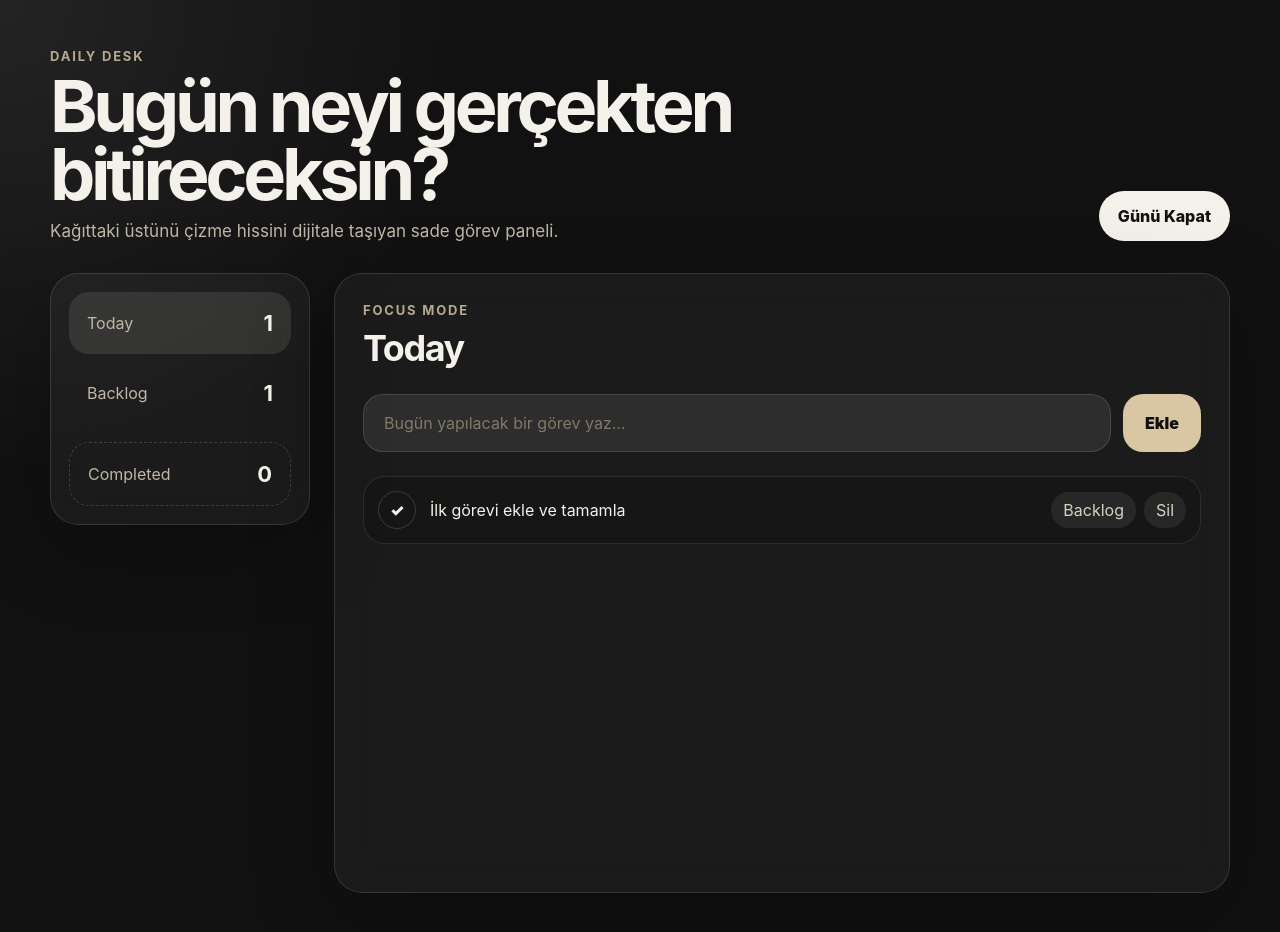
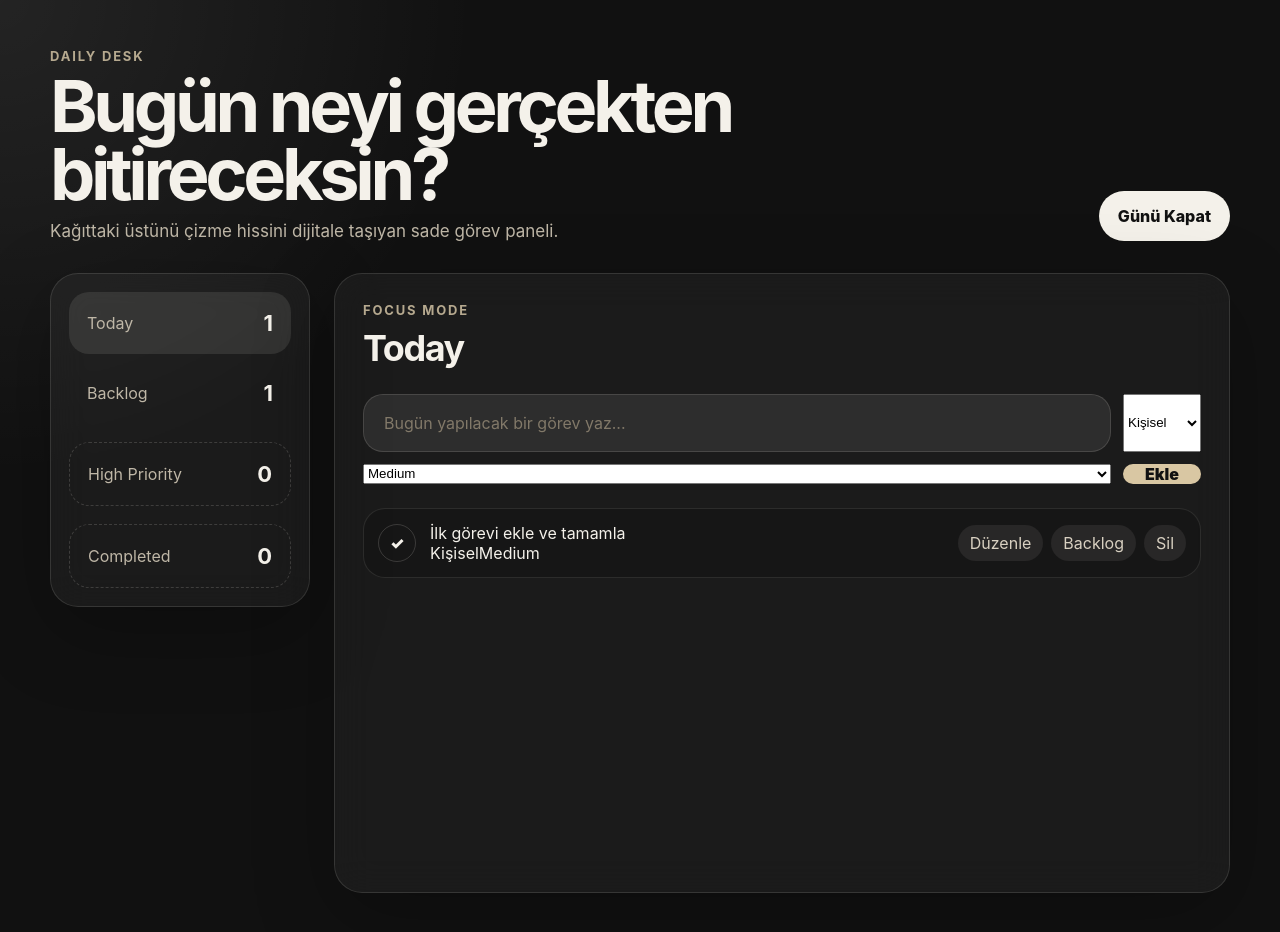
Before and after one commit to YigitAvar/daily-desk, a React (Vite) app: page / in a window 1280 px wide. Shown: the top 932 px of the page. Built offline with nearby package versions, Linux system fonts and the light colour scheme.

Commit message:
Add task categories priority and editing

```diff
--- a/src/App.jsx
+++ b/src/App.jsx
@@ -8,9 +8,17 @@ import TaskList from "./components/TaskList";
 
 const STORAGE_KEY = "daily-desk-tasks";
 
+function normalizeTasks(tasks) {
+  return tasks.map((task) => ({
+    ...task,
+    category: task.category || "personal",
+    priority: task.priority || "medium",
+  }));
+}
+
 function App() {
   const [tasks, setTasks] = useState(() => {
-    return loadTasks(STORAGE_KEY, initialTasks);
+    return normalizeTasks(loadTasks(STORAGE_KEY, initialTasks));
   });
 
   const [activeView, setActiveView] = useState("today");
@@ -20,11 +28,13 @@ function App() {
     saveTasks(STORAGE_KEY, nextTasks);
   }
 
-  function addTask(text) {
+  function addTask(taskData) {
     const newTask = {
       id: crypto.randomUUID(),
-      text,
+      text: taskData.text,
       status: activeView,
+      category: taskData.category,
+      priority: taskData.priority,
       completed: false,
       createdAt: new Date().toISOString(),
       completedAt: null,
@@ -40,6 +50,21 @@ function App() {
             ...task,
             completed: true,
             completedAt: new Date().toISOString(),
+          }
+        : task
+    );
+
+    updateTasks(nextTasks);
+  }
+
+  function updateTask(taskId, updatedData) {
+    const nextTasks = tasks.map((task) =>
+      task.id === taskId
+        ? {
+            ...task,
+            text: updatedData.text,
+            category: updatedData.category,
+            priority: updatedData.priority,
           }
         : task
     );
@@ -100,6 +125,11 @@ function App() {
     [tasks]
   );
 
+  const highPriorityTodayCount = useMemo(
+    () => todayTasks.filter((task) => task.priority === "high").length,
+    [todayTasks]
+  );
+
   const visibleTasks = activeView === "today" ? todayTasks : backlogTasks;
 
   return (
@@ -113,6 +143,7 @@ function App() {
           todayCount={todayTasks.length}
           backlogCount={backlogTasks.length}
           completedCount={completedTasks.length}
+          highPriorityTodayCount={highPriorityTodayCount}
         />
 
         <section className="task-panel">
@@ -132,6 +163,7 @@ function App() {
             tasks={visibleTasks}
             completedTasks={completedTasks}
             onCompleteTask={completeTask}
+            onUpdateTask={updateTask}
             onMoveTask={moveTask}
             onDeleteTask={deleteTask}
           />
--- a/src/components/Sidebar.jsx
+++ b/src/components/Sidebar.jsx
@@ -4,6 +4,7 @@ function Sidebar({
   todayCount,
   backlogCount,
   completedCount,
+  highPriorityTodayCount,
 }) {
   return (
     <aside className="sidebar">
@@ -24,6 +25,11 @@ function Sidebar({
       </button>
 
       <div className="mini-card">
+        <span>High Priority</span>
+        <strong>{highPriorityTodayCount}</strong>
+      </div>
+
+      <div className="mini-card">
         <span>Completed</span>
         <strong>{completedCount}</strong>
       </div>
--- a/src/components/TaskForm.jsx
+++ b/src/components/TaskForm.jsx
@@ -1,7 +1,10 @@
 import { useState } from "react";
+import { categories, priorities } from "../data/options";
 
 function TaskForm({ activeView, onAddTask }) {
   const [taskText, setTaskText] = useState("");
+  const [category, setCategory] = useState("personal");
+  const [priority, setPriority] = useState("medium");
 
   function handleSubmit(event) {
     event.preventDefault();
@@ -10,7 +13,12 @@ function TaskForm({ activeView, onAddTask }) {
 
     if (!trimmedText) return;
 
-    onAddTask(trimmedText);
+    onAddTask({
+      text: trimmedText,
+      category,
+      priority,
+    });
+
     setTaskText("");
   }
 
@@ -26,6 +34,22 @@ function TaskForm({ activeView, onAddTask }) {
         }
       />
 
+      <select value={category} onChange={(event) => setCategory(event.target.value)}>
+        {categories.map((item) => (
+          <option key={item.value} value={item.value}>
+            {item.label}
+          </option>
+        ))}
+      </select>
+
+      <select value={priority} onChange={(event) => setPriority(event.target.value)}>
+        {priorities.map((item) => (
+          <option key={item.value} value={item.value}>
+            {item.label}
+          </option>
+        ))}
+      </select>
+
       <button type="submit">Ekle</button>
     </form>
   );
--- a/src/components/TaskList.jsx
+++ b/src/components/TaskList.jsx
@@ -1,11 +1,53 @@
+import { useState } from "react";
+import {
+  categories,
+  priorities,
+  getCategoryLabel,
+  getPriorityLabel,
+} from "../data/options";
+
 function TaskList({
   activeView,
   tasks,
   completedTasks,
   onCompleteTask,
+  onUpdateTask,
   onMoveTask,
   onDeleteTask,
 }) {
+  const [editingTaskId, setEditingTaskId] = useState(null);
+  const [editText, setEditText] = useState("");
+  const [editCategory, setEditCategory] = useState("personal");
+  const [editPriority, setEditPriority] = useState("medium");
+
+  function startEditing(task) {
+    setEditingTaskId(task.id);
+    setEditText(task.text);
+    setEditCategory(task.category || "personal");
+    setEditPriority(task.priority || "medium");
+  }
+
+  function cancelEditing() {
+    setEditingTaskId(null);
+    setEditText("");
+    setEditCategory("personal");
+    setEditPriority("medium");
+  }
+
+  function saveEditing(taskId) {
+    const trimmedText = editText.trim();
+
+    if (!trimmedText) return;
+
+    onUpdateTask(taskId, {
+      text: trimmedText,
+      category: editCategory,
+      priority: editPriority,
+    });
+
+    cancelEditing();
+  }
+
   return (
     <>
       <div className="task-list">
@@ -16,8 +58,47 @@ function TaskList({
               : "Backlog boş. Güzel, kafan temiz."}
           </div>
         ) : (
-          tasks.map((task) => (
+          tasks.map((task) => {
+            const isEditing = editingTaskId === task.id;
+
+            return (
               <article className="task-card" key={task.id}>
+                {isEditing ? (
+                  <div className="edit-task-box">
+                    <input
+                      value={editText}
+                      onChange={(event) => setEditText(event.target.value)}
+                    />
+
+                    <div className="edit-controls">
+                      <select
+                        value={editCategory}
+                        onChange={(event) => setEditCategory(event.target.value)}
+                      >
+                        {categories.map((item) => (
+                          <option key={item.value} value={item.value}>
+                            {item.label}
+                          </option>
+                        ))}
+                      </select>
+
+                      <select
+                        value={editPriority}
+                        onChange={(event) => setEditPriority(event.target.value)}
+                      >
+                        {priorities.map((item) => (
+                          <option key={item.value} value={item.value}>
+                            {item.label}
+                          </option>
+                        ))}
+                      </select>
+
+                      <button onClick={() => saveEditing(task.id)}>Kaydet</button>
+                      <button onClick={cancelEditing}>Vazgeç</button>
+                    </div>
+                  </div>
+                ) : (
+                  <>
                     <button
                       className="check-button"
                       onClick={() => onCompleteTask(task.id)}
@@ -26,9 +107,23 @@ function TaskList({
                       ✓
                     </button>
 
+                    <div className="task-content">
                       <p>{task.text}</p>
 
+                      <div className="task-meta">
+                        <span className="badge category-badge">
+                          {getCategoryLabel(task.category)}
+                        </span>
+
+                        <span className={`badge priority-badge ${task.priority}`}>
+                          {getPriorityLabel(task.priority)}
+                        </span>
+                      </div>
+                    </div>
+
                     <div className="task-actions">
+                      <button onClick={() => startEditing(task)}>Düzenle</button>
+
                       {activeView === "today" ? (
                         <button onClick={() => onMoveTask(task.id, "backlog")}>
                           Backlog
@@ -41,8 +136,11 @@ function TaskList({
 
                       <button onClick={() => onDeleteTask(task.id)}>Sil</button>
                     </div>
+                  </>
+                )}
               </article>
-          ))
+            );
+          })
         )}
       </div>
 
@@ -52,7 +150,20 @@ function TaskList({
 
           {completedTasks.map((task) => (
             <article className="task-card completed" key={task.id}>
+              <div>
                 <p>{task.text}</p>
+
+                <div className="task-meta">
+                  <span className="badge category-badge">
+                    {getCategoryLabel(task.category)}
+                  </span>
+
+                  <span className={`badge priority-badge ${task.priority}`}>
+                    {getPriorityLabel(task.priority)}
+                  </span>
+                </div>
+              </div>
+
               <button onClick={() => onDeleteTask(task.id)}>Sil</button>
             </article>
           ))}
--- a/src/data/initialTasks.js
+++ b/src/data/initialTasks.js
@@ -3,6 +3,8 @@ export const initialTasks = [
     id: "sample-1",
     text: "İlk görevi ekle ve tamamla",
     status: "today",
+    category: "personal",
+    priority: "medium",
     completed: false,
     createdAt: new Date().toISOString(),
     completedAt: null,
@@ -11,6 +13,8 @@ export const initialTasks = [
     id: "sample-2",
     text: "Backlog mantığını test et",
     status: "backlog",
+    category: "work",
+    priority: "low",
     completed: false,
     createdAt: new Date().toISOString(),
     completedAt: null,
--- /dev/null
+++ b/src/data/options.js
@@ -0,0 +1,20 @@
+export const categories = [
+  { value: "work", label: "İş" },
+  { value: "school", label: "Okul" },
+  { value: "sport", label: "Spor" },
+  { value: "personal", label: "Kişisel" },
+];
+
+export const priorities = [
+  { value: "low", label: "Low" },
+  { value: "medium", label: "Medium" },
+  { value: "high", label: "High" },
+];
+
+export function getCategoryLabel(value) {
+  return categories.find((category) => category.value === value)?.label || "Kişisel";
+}
+
+export function getPriorityLabel(value) {
+  return priorities.find((priority) => priority.value === value)?.label || "Medium";
+}
```
Lines whose indentation alone changed are shown as unchanged.
